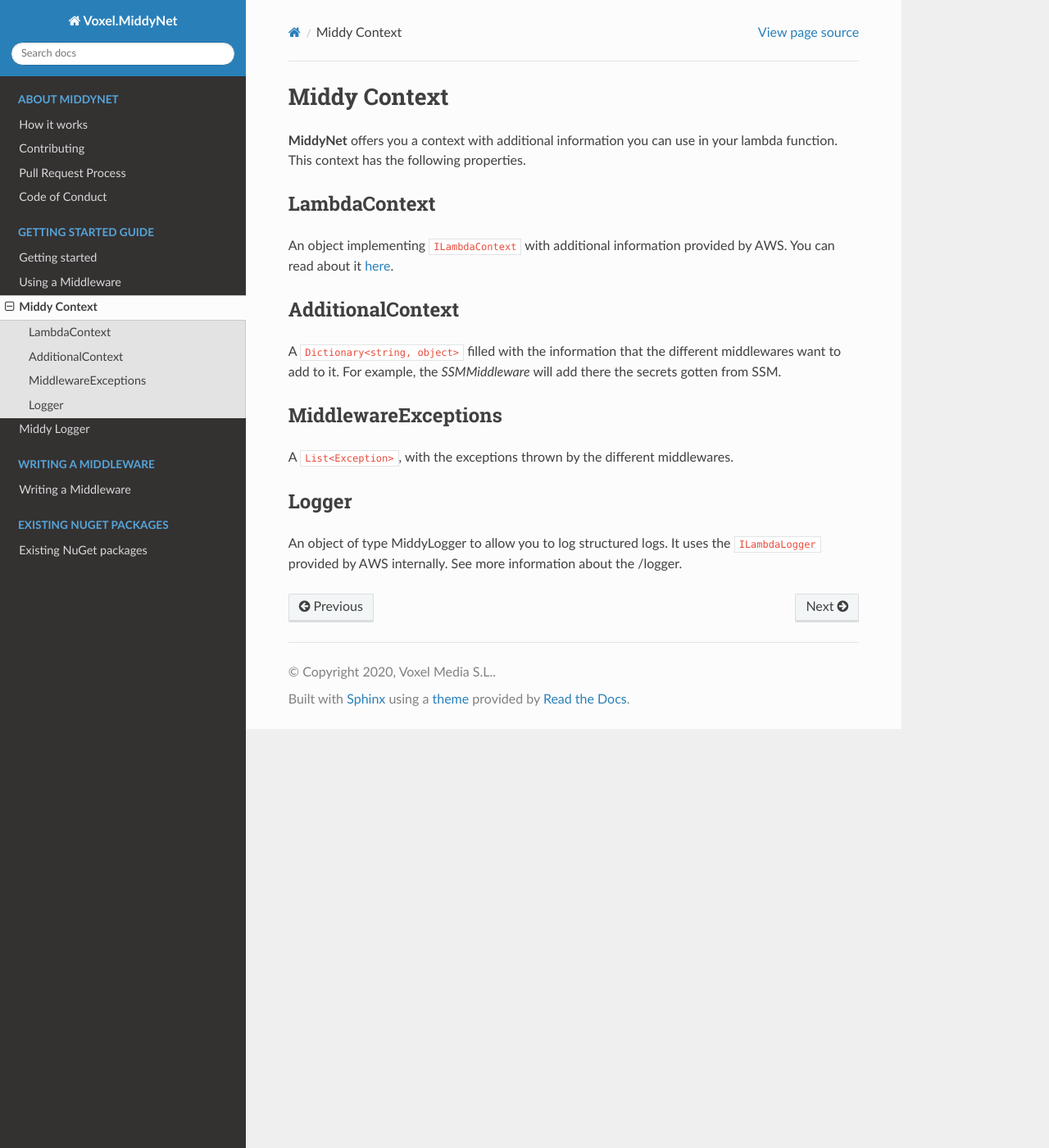
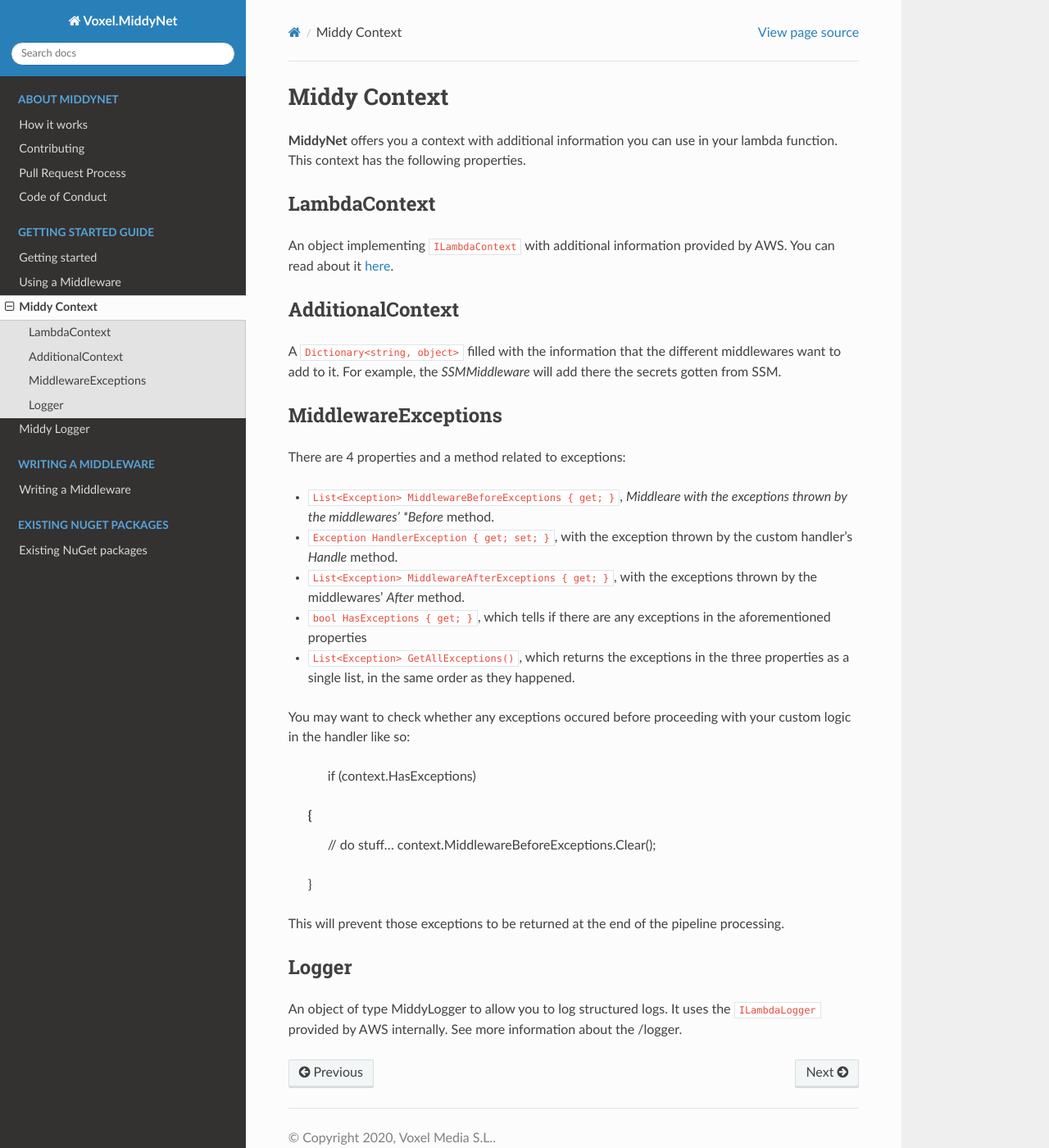
Before and after one commit to VoxelGroup/Voxel.MiddyNet, a Sphinx documentation site: the page built from docs/source/started/middycontext.rst, in a window 1280 px wide and 1400 px high. Shown: the whole window at 82% size. Built offline with Sphinx 7.4.7 and the Read the Docs theme 2.0.0, drawn with Linux system fonts in a browser that asks for light colours; pages that are not in the unit, such as notebooks, are missing from menus.

Commit message:
feat: update docs

```diff
--- a/docs/source/intro/howitworks.rst
+++ b/docs/source/intro/howitworks.rst
@@ -3,6 +3,6 @@ How it works
 
 **MiddyNet** is a lightweight middleware engine. A middleware is a piece of code that can be run before or after your function is run. In the *before* section, middlewares are run in the same order that are added. In the *after* section, middlewares are run in the inverse order that are added. Usually, a middleware will only make sense to do anything in one of the sections.
 
-Exceptions can be thrown by the middlewares and they are captured by the library. If the exception is thrown in the *before* section, the exception is made available to the following middlewares and eventually to your function via the context. If the exception is thrown in the *after* section, it's eventually thrown by the library as an *AggregateException*.
+Exceptions can be thrown by the middlewares and they are captured by the library. If the exception is thrown in the *before* section, the exception is made available to the following middlewares and eventually to your function via the context. If the exception is thrown in the *handler* or in the *after* section, it's eventually thrown by the library as an *AggregateException*. Non cleaned ``MiddlewareBeforeExceptions`` will also be included in the resulting AggregateException.
 
 **MiddyNet** also adds a Logger to log structured logging and a way to capture and propagate the TraceContext as described `here <https://www.w3.org/TR/trace-context/>`_.
--- a/docs/source/started/middycontext.rst
+++ b/docs/source/started/middycontext.rst
@@ -15,8 +15,23 @@ A ``Dictionary<string, object>`` filled with the information that the different
 
 MiddlewareExceptions
 --------------------
+There are 4 properties and a method related to exceptions:
 
-A ``List<Exception>``, with the exceptions thrown by the different middlewares.
+* ``List<Exception> MiddlewareBeforeExceptions { get; }``, *Middleare with the exceptions thrown by the middlewares' *Before* method.
+* ``Exception HandlerException { get; set; }``, with the exception thrown by the custom handler's *Handle* method.
+* ``List<Exception> MiddlewareAfterExceptions { get; }``, with the exceptions thrown by the middlewares' *After* method.
+* ``bool HasExceptions { get; }``, which tells if there are any exceptions  in the aforementioned properties
+* ``List<Exception> GetAllExceptions()``, which returns the exceptions in the three properties as a single list, in the same order as they happened.
+
+You may want to check whether any exceptions occured before proceeding with your custom logic in the handler like so:
+
+	if (context.HasExceptions)
+    {
+        // do stuff...
+        context.MiddlewareBeforeExceptions.Clear();
+    }
+
+This will prevent those exceptions to be returned at the end of the pipeline processing.
 
 Logger
 ------
--- a/docs/source/writing/writing.rst
+++ b/docs/source/writing/writing.rst
@@ -34,4 +34,4 @@ The value of the property can be whatever you want, from a single type to a comp
 
 Exceptions
 ----------
-You don't need to catch exceptions in the middleware. The library will catch them for you and add them to the ``MiddlewareExceptions`` property.
+You don't need to catch exceptions in the middleware. The library will catch them for you and add them to the context's corresponding exceptions collection (``MiddlewareBeforeExceptions``, ``HandlerException`` or ``MiddlewareAfterExceptions`` depending on where was the exception thrown).
```
Also changed, not shown: README.md (+2 -2 lines), docs/source/nuget/packages.rst (+50 -0 lines).
